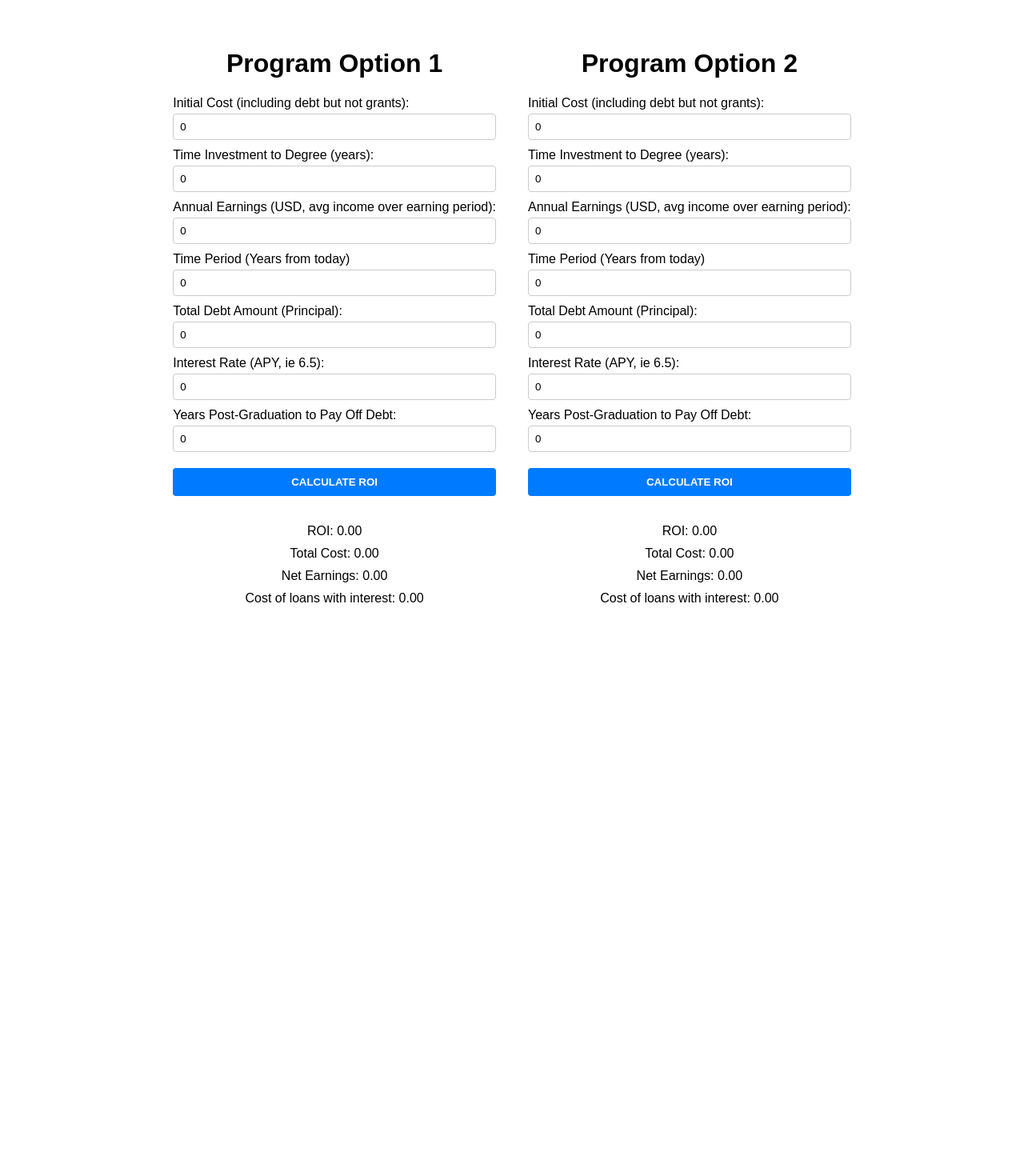
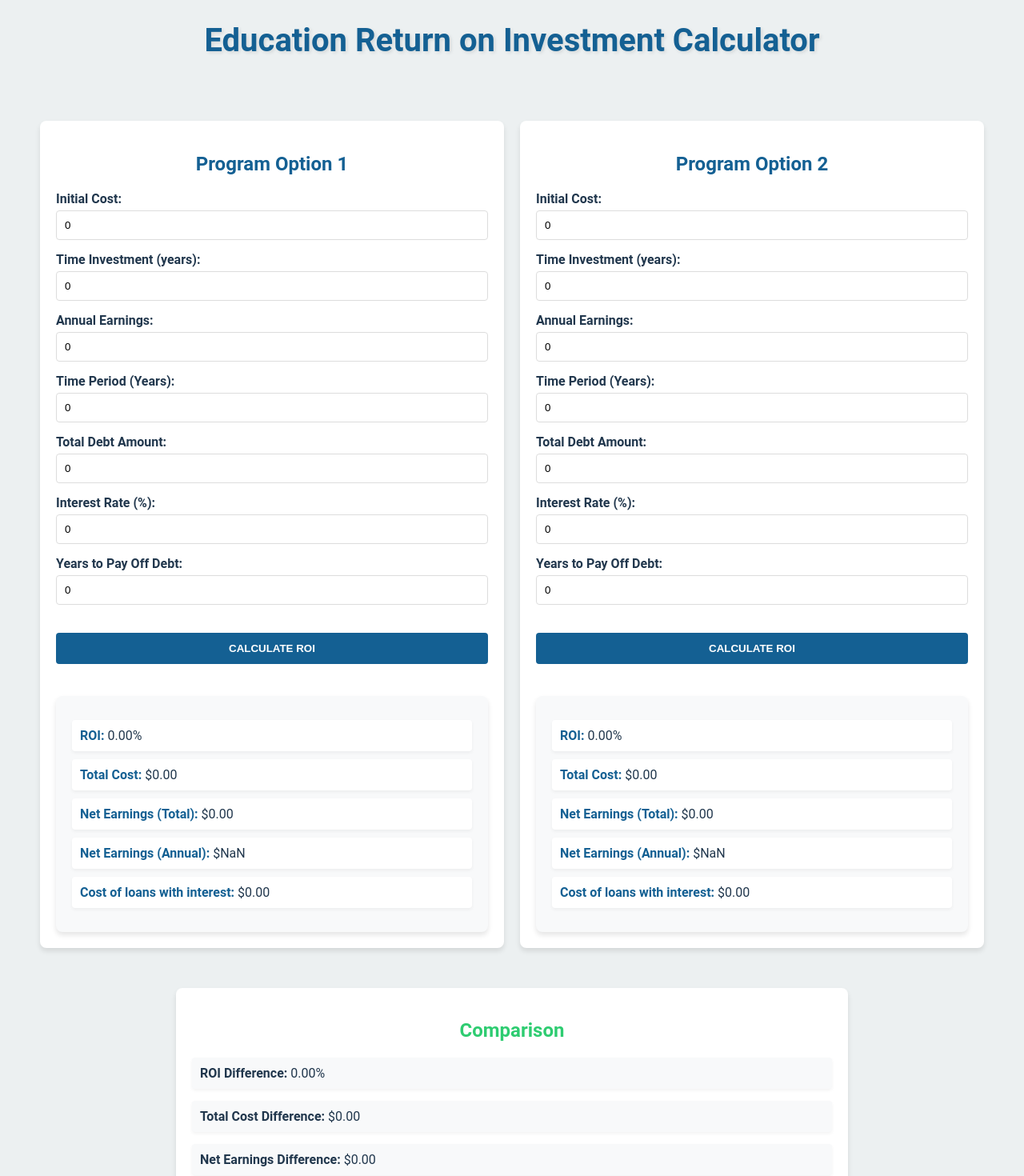
Before and after one commit to akutsupis/DegreeROICalculator, a React (Create React App) app in the folder roi-calculator/: page / in a window 1280 px wide. Shown: the part 20-1490 px from the top of the page at 80% size. Before the commit the page ends 842 px from the top, so only its background shows below. Built offline with nearby package versions, Linux system fonts and the light colour scheme.

Commit message:
Add difference, improve styling and output displays

```diff
--- a/roi-calculator/src/App.css
+++ b/roi-calculator/src/App.css
@@ -1,66 +1,158 @@
 /* App.css */
-body {
-  font-family: Arial, sans-serif;
+:root {
+  --primary-color: #146093;
+  --secondary-color: #2ecc71;
+  --background-color: #ecf0f1;
+  --text-color: #21374d;
+  --box-shadow: 0 4px 6px rgba(0, 0, 0, 0.1);
 }
 
-div {
+body {
+  font-family: 'Roboto', Arial, sans-serif;
+  margin: 0;
+  padding: 0;
+  background-color: var(--background-color);
+  color: var(--text-color);
+}
+
+.app-container {
   display: flex;
   flex-direction: column;
   align-items: center;
   padding: 20px;
+  max-width: 1200px;
+  margin: 0 auto;
+}
+
+.app-header {
+  width: 100%;
+  text-align: center;
+  margin-bottom: 40px;
+}
+
+.app-header h1 {
+  color: var(--primary-color);
+  font-size: 2.5em;
+  text-shadow: 2px 2px 4px rgba(0, 0, 0, 0.1);
+}
+
+.calculators-container {
+  display: flex;
+  flex-direction: row;
+  justify-content: space-around;
+  width: 100%;
+}
+
+.ROICalculator {
+  width: 45%;
+  margin: 10px;
+  background-color: white;
+  border-radius: 8px;
+  padding: 20px;
+  box-shadow: var(--box-shadow);
+}
+
+.ROICalculator h2 {
+  color: var(--primary-color);
+  text-align: center;
+  margin-bottom: 20px;
 }
 
 form {
-  max-width: 600px;
-  width: 100%;
-  margin-bottom: 20px;
+  display: flex;
+  flex-direction: column;
 }
 
 label {
   display: flex;
   flex-direction: column;
-  margin-bottom: 10px;
+  margin-bottom: 15px;
+  font-weight: bold;
 }
 
 input[type="number"] {
-  padding: 8px;
-  margin-top: 4px;
-  border: 1px solid #ccc;
+  padding: 10px;
+  margin-top: 5px;
+  border: 1px solid #ddd;
   border-radius: 4px;
   width: 100%;
   box-sizing: border-box;
+  transition: border-color 0.3s ease;
+}
+
+input[type="number"]:focus {
+  border-color: var(--primary-color);
+  outline: none;
 }
 
 button {
-  background-color: #007bff;
+  background-color: var(--primary-color);
   color: white;
-  padding: 10px 15px;
-  margin: 10px 0;
+  padding: 12px 20px;
+  margin: 20px 0;
   border: none;
   border-radius: 4px;
   cursor: pointer;
   text-transform: uppercase;
   font-weight: bold;
-  width: 100%;
+  transition: background-color 0.3s ease;
 }
 
 button:hover {
-  background-color: #0056b3;
+  background-color: #2980b9;
 }
 
-p {
-  margin: 5px 0;
+.output {
+  margin-top: 20px;
+  padding: 20px;
+  background-color: #f8f9fa;
+  border-radius: 8px;
+  box-shadow: var(--box-shadow);
 }
 
-.app-container {
-  display: flex;
-  flex-direction: row; /* Change this from column to row */
-  justify-content: space-around;
+.output p {
+  margin: 10px 0;
+  padding: 10px;
+  background-color: white;
+  border-radius: 4px;
+  box-shadow: 0 2px 4px rgba(0, 0, 0, 0.05);
 }
 
-/* Add some margin to the ROICalculator components */
-.ROICalculator {
-  margin: 20px;
+.output p strong {
+  color: var(--primary-color);
 }
 
-/* Add any additional styles or overrides here */
+.ROIComparison {
+  width: 100%;
+  max-width: 800px;
+  margin-top: 40px;
+  background-color: white;
+  border-radius: 8px;
+  padding: 20px;
+  box-shadow: var(--box-shadow);
+}
+
+.ROIComparison h2 {
+  color: var(--secondary-color);
+  text-align: center;
+  margin-bottom: 20px;
+}
+
+.ROIComparison p {
+  margin: 15px 0;
+  padding: 10px;
+  background-color: #f8f9fa;
+  border-radius: 4px;
+  box-shadow: 0 2px 4px rgba(0, 0, 0, 0.05);
+}
+
+@media (max-width: 768px) {
+  .calculators-container {
+    flex-direction: column;
+  }
+
+  .ROICalculator {
+    width: 100%;
+    margin: 10px 0;
+  }
+}
--- a/roi-calculator/src/App.js
+++ b/roi-calculator/src/App.js
@@ -2,36 +2,23 @@ import React, { useState } from 'react';
 import './App.css';
 
 function compoundInterest(principal, rate, years) {
-  // Calculates compound interest
   let amount = principal * Math.pow((1 + rate / 100), years);
   return amount;
 }
 
 function calculateROI(initialCost, timeSpent, annualEarnings, years, debtAmount = 0.0, interestRate = 0.0, debtYears = null) {
-  // Calculate total earnings over the years
-  let totalEarnings = annualEarnings * (years - timeSpent);
-
-  // Default to using the same years if not specified
   if (debtYears === null) {
     debtYears = years;
   }
-
-  // Calculate total cost of debt repayment over the specified debt years
+  let totalEarnings = annualEarnings * (years - timeSpent);
   let debtCost = compoundInterest(debtAmount, interestRate, debtYears);
-
   let totalCost = Number(initialCost) + debtCost - debtAmount;
-
-  // Calculate net earnings after deducting total cost and total debt repayment
   let netEarnings = totalEarnings - totalCost;
-
-  // Calculate ROI
   let roi = (netEarnings / totalCost) * 100;
-
   return [roi, totalCost, netEarnings, debtCost, [initialCost, timeSpent, annualEarnings, years, debtAmount, interestRate, debtYears, totalEarnings]];
 }
 
-function ROICalculator({ title }) {
-  // Define state variables for each input
+function ROICalculator({ title, setRoi }) {
   const [initialCost, setInitialCost] = useState(0);
   const [timeSpent, setTimeSpent] = useState(0);
   const [annualEarnings, setAnnualEarnings] = useState(0);
@@ -39,62 +26,91 @@ function ROICalculator({ title }) {
   const [debtAmount, setDebtAmount] = useState(0);
   const [interestRate, setInterestRate] = useState(0);
   const [debtYears, setDebtYears] = useState(0);
-  const [roi, setRoi] = useState([0, 0, 0, 0, [0, 0, 0, 0, 0, 0, 0]]);
+  const [output, setOutput] = useState([0, 0, 0, 0, [0, 0, 0, 0, 0, 0, 0, 0]]);
 
-  // Define the handleCalculate function
   const handleCalculate = (event) => {
     event.preventDefault();
     let result = calculateROI(initialCost, timeSpent, annualEarnings, years, debtAmount, interestRate, debtYears);
+    setOutput(result);
     setRoi(result);
   };
 
   return (
-    <div>
-      <h1>{title}</h1>
+    <div className="ROICalculator">
+      <h2>{title}</h2>
       <form onSubmit={handleCalculate}>
         <label>
-          Initial Cost (including debt but not grants):
+          Initial Cost:
           <input type="number" value={initialCost} onChange={e => setInitialCost(e.target.value)} />
         </label>
         <label>
-          Time Investment to Degree (years):
+          Time Investment (years):
           <input type="number" value={timeSpent} onChange={e => setTimeSpent(e.target.value)} />
         </label>
         <label>
-          Annual Earnings (USD, avg income over earning period):
+          Annual Earnings:
           <input type="number" value={annualEarnings} onChange={e => setAnnualEarnings(e.target.value)} />
         </label>
         <label>
-          Time Period (Years from today)
+          Time Period (Years):
           <input type="number" value={years} onChange={e => setYears(e.target.value)} />
         </label>
         <label>
-          Total Debt Amount (Principal):
+          Total Debt Amount:
           <input type="number" value={debtAmount} onChange={e => setDebtAmount(e.target.value)} />
         </label>
         <label>
-          Interest Rate (APY, ie 6.5):
+          Interest Rate (%):
           <input type="number" value={interestRate} onChange={e => setInterestRate(e.target.value)} />
         </label>
         <label>
-          Years Post-Graduation to Pay Off Debt:
+          Years to Pay Off Debt:
           <input type="number" value={debtYears} onChange={e => setDebtYears(e.target.value)} />
         </label>
         <button type="submit">Calculate ROI</button>
       </form>
-      <p>ROI: {roi[0].toFixed(2)}</p>
-      <p>Total Cost: {Number(roi[1]).toLocaleString('en-US', {minimumFractionDigits: 2, maximumFractionDigits: 2})}</p>
-      <p>Net Earnings: {Number(roi[2]).toLocaleString('en-US', {minimumFractionDigits: 2, maximumFractionDigits: 2})}</p>
-      <p>Cost of loans with interest: {Number(roi[3]).toLocaleString('en-US', {minimumFractionDigits: 2, maximumFractionDigits: 2})}</p>
+       <div className="output">
+        <p><strong>ROI:</strong> {output[0].toFixed(2)}%</p>
+        <p><strong>Total Cost:</strong> ${Number(output[1]).toLocaleString('en-US', {minimumFractionDigits: 2, maximumFractionDigits: 2})}</p>
+        <p><strong>Net Earnings (Total):</strong> ${Number(output[2]).toLocaleString('en-US', {minimumFractionDigits: 2, maximumFractionDigits: 2})}</p>
+        <p><strong>Net Earnings (Annual):</strong> ${Number(output[2] / years).toLocaleString('en-US', {minimumFractionDigits: 2, maximumFractionDigits: 2})}</p>
+        <p><strong>Cost of loans with interest:</strong> ${Number(output[3]).toLocaleString('en-US', {minimumFractionDigits: 2, maximumFractionDigits: 2})}</p>
+      </div>
+    </div>
+  );
+}
+
+function ROIComparison({ roi1, roi2 }) {
+  let roiDiff = roi1[0] - roi2[0];
+  let totalCostDiff = roi1[1] - roi2[1];
+  let netEarningsDiff = roi1[2] - roi2[2];
+  let debtCostDiff = roi1[3] - roi2[3];
+
+  return (
+    <div className="ROIComparison">
+      <h2>Comparison</h2>
+      <p><strong>ROI Difference:</strong> {roiDiff.toFixed(2)}%</p>
+      <p><strong>Total Cost Difference:</strong> ${totalCostDiff.toLocaleString('en-US', {minimumFractionDigits: 2, maximumFractionDigits: 2})}</p>
+      <p><strong>Net Earnings Difference:</strong> ${netEarningsDiff.toLocaleString('en-US', {minimumFractionDigits: 2, maximumFractionDigits: 2})}</p>
+      <p><strong>Cost of Loans with Interest Difference:</strong> ${debtCostDiff.toLocaleString('en-US', {minimumFractionDigits: 2, maximumFractionDigits: 2})}</p>
     </div>
   );
 }
 
 function App() {
+  const [roi1, setRoi1] = useState([0, 0, 0, 0, [0, 0, 0, 0, 0, 0, 0, 0]]);
+  const [roi2, setRoi2] = useState([0, 0, 0, 0, [0, 0, 0, 0, 0, 0, 0, 0]]);
+
   return (
     <div className="app-container">
-      <ROICalculator title="Program Option 1" />
-      <ROICalculator title="Program Option 2" />
+      <header className="app-header">
+        <h1>Education Return on Investment Calculator</h1>
+      </header>
+      <div className="calculators-container">
+        <ROICalculator title="Program Option 1" setRoi={setRoi1} />
+        <ROICalculator title="Program Option 2" setRoi={setRoi2} />
+      </div>
+      <ROIComparison roi1={roi1} roi2={roi2} />
     </div>
   );
 }
```
